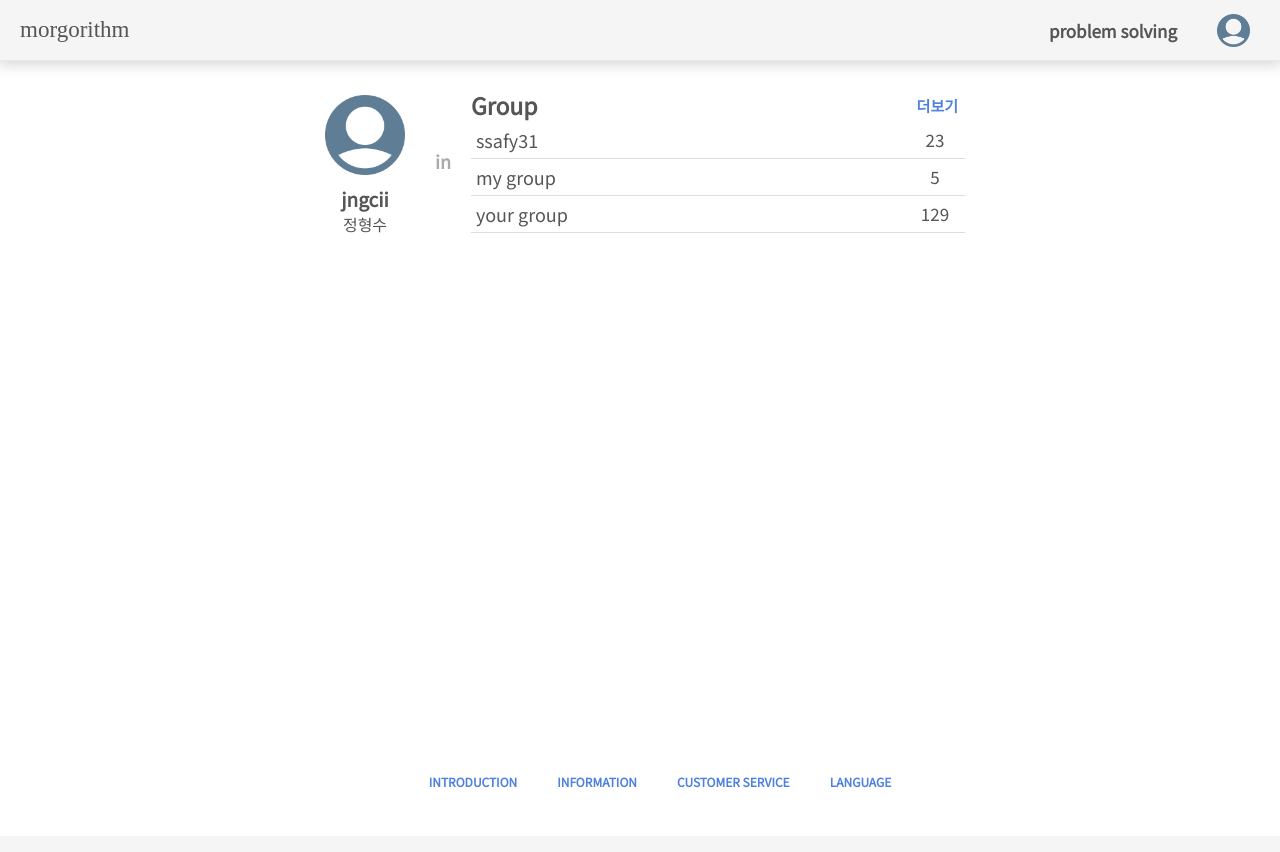
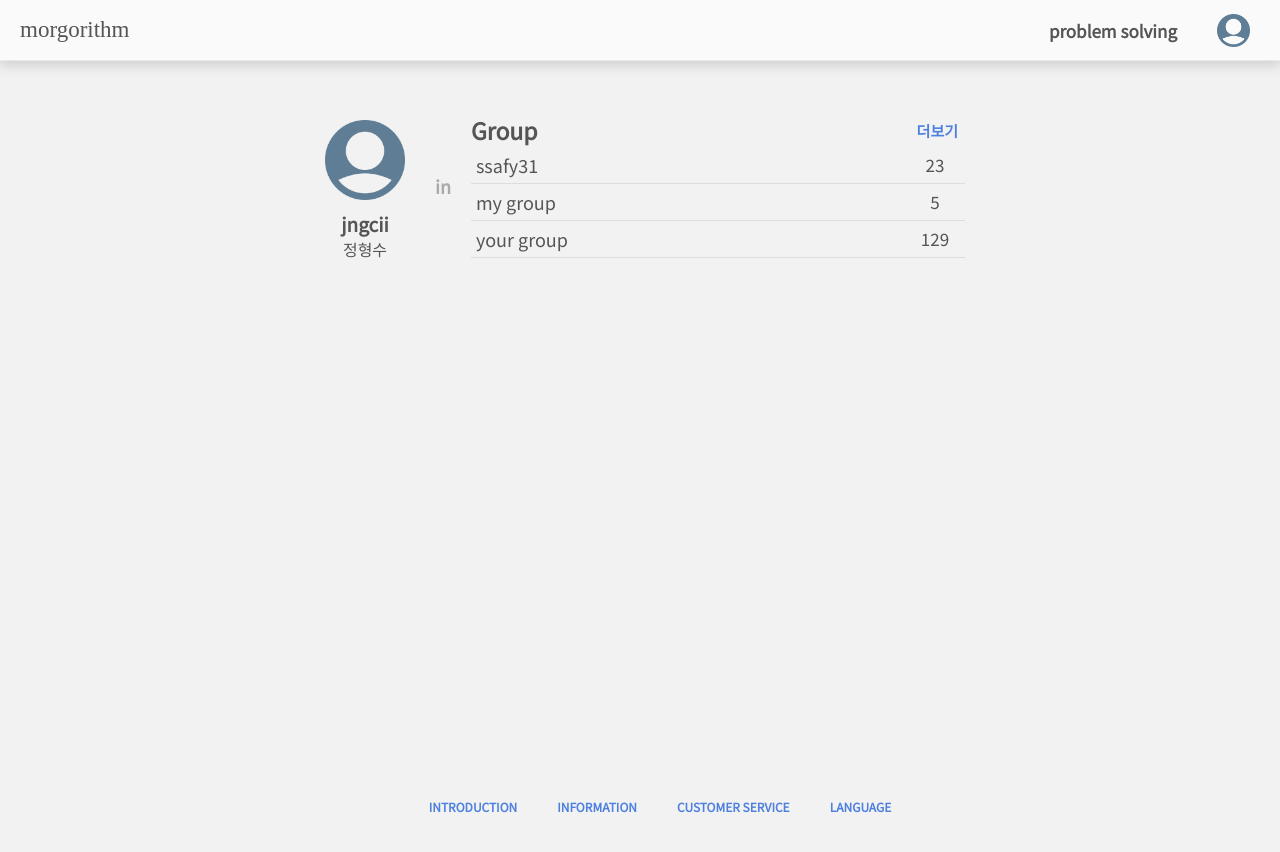
Before and after one commit to jngcii/morgorithm-client, a React app: page / in a window 1280 px wide. Shown: the top 852 px of the page. Built offline with nearby package versions, Linux system fonts and the light colour scheme; a web font is replaced by a local one.

Commit message:
Change bgColor from ##f5f5f5 to #f1f1f1

```diff
--- a/public/index.html
+++ b/public/index.html
@@ -16,7 +16,7 @@
 
     <style>
       body {
-        background-color: #f5f5f5;
+        background-color: #fafafa;
         font-family: 'Noto Sans KR', sans-serif;
       }
     </style>
--- a/src/Components/Footer/styles.module.scss
+++ b/src/Components/Footer/styles.module.scss
@@ -5,7 +5,7 @@ footer {
   flex-direction: column;
   align-items: center;
   justify-content: flex-end;
-  background-color: #fff;
+  background-color: $bgColor;
   width: 100vw;
 
   &.out {
--- a/src/Components/Nav/styles.module.scss
+++ b/src/Components/Nav/styles.module.scss
@@ -5,12 +5,12 @@ nav {
   justify-content: center;
   width: 100vw;
   transition: 0.3s;
-  background-color: $bgColor;
+  background-color: $navColor;
   position: fixed;
   top: 0;
   box-shadow: 0 0 15px 2px rgba(0, 0, 0, 0.2);
   border-bottom-style: solid;
-  border-bottom-color: #EAEAEA;
+  border-bottom-color: #eaeaea;
   border-bottom-width: 1px;
   &.out {
     height: calc(100vh - 80px);
--- a/src/Components/SectionUser/styles.module.scss
+++ b/src/Components/SectionUser/styles.module.scss
@@ -1,9 +1,10 @@
 @import "src/Styles/utils.scss";
 
 .wrapper {
+    @include sectionWidth();
     display: flex;
     align-items: center;
-    @include sectionWidth();
+    padding-top: 50px;
 
     .user {
         img {
--- a/src/Screens/MainScreen/index.js
+++ b/src/Screens/MainScreen/index.js
@@ -1,7 +1,7 @@
 import React from "react";
 import SectionUser from "../../Components/SectionUser";
 export default () => (
-  <div style={{backgroundColor:"#fff"}}>
+  <div style={{backgroundColor:"#f2f2f2"}}>
     <SectionUser />
 
     <div style={{height: 500}} />
--- a/src/styles/utils.scss
+++ b/src/styles/utils.scss
@@ -4,7 +4,8 @@ $blackColor: #555;
 $darkGreyColor: #777;
 $lightGreyColor: #aaa;
 $brightGreyColor: #ddd;
-$bgColor: #f5f5f5;
+$bgColor: #f2f2f2;
+$navColor: #fafafa;
 $pinkColor: #fc97ca;
 $darkBlueColor: #4e80de;
 $redColor: #e62c47;
```
